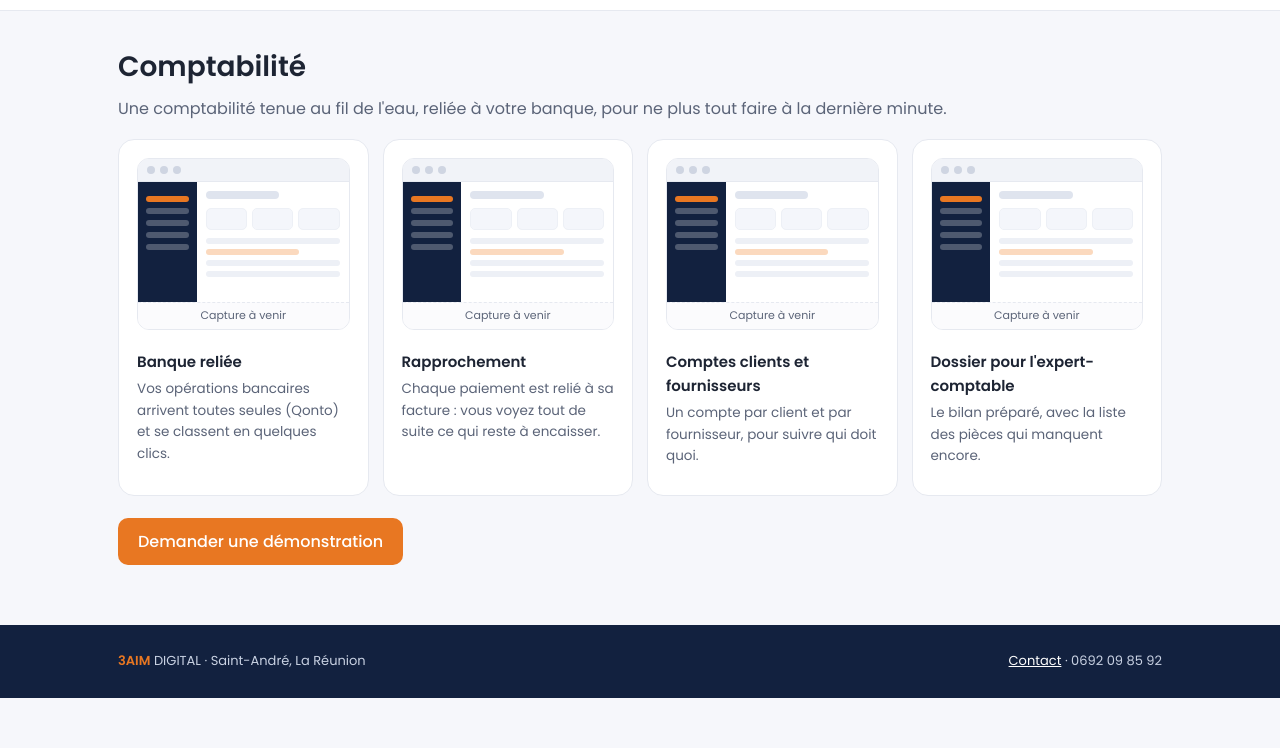
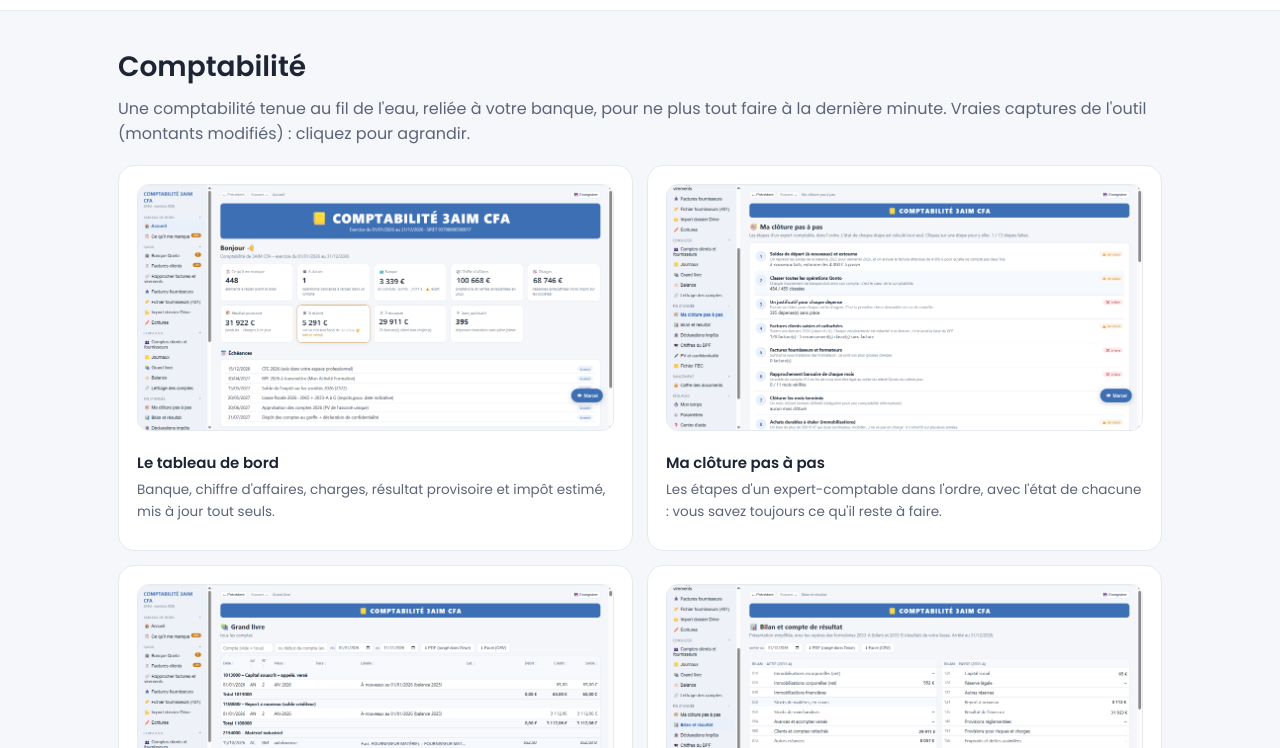
Before and after one commit to rachadmohamed974/3aim-digital, a plain HTML site: page index.html in a window 1280 px wide. Both pictures are taken after a click on the link "Comptabilité". Shown: the part 52-800 px from the top of the page. Drawn offline with Linux system fonts and the light colour scheme.

Commit message:
Add files via upload

```diff
--- a/index.html
+++ b/index.html
@@ -56,6 +56,7 @@ form input,form select,form textarea{font:inherit;padding:11px 12px;border:1px s
 .ok-box{background:#E8F7EE;border:1px solid #bfe5cc;color:#14532D;border-radius:12px;padding:14px;font-size:14px;display:none}
 footer{background:var(--navy);color:#C9D2E3;font-size:13px;padding:26px 0;margin-top:30px}footer a{color:#fff}
 .note{font-size:12.5px;color:var(--mut)}
+#g-formation,#g-compta,#g-registre{grid-template-columns:repeat(auto-fit,minmax(min(440px,100%),1fr))}
 </style>
 </head>
 <body>
@@ -96,7 +97,7 @@ footer{background:var(--navy);color:#C9D2E3;font-size:13px;padding:26px 0;margin
 <!-- ========== CENTRE DE FORMATION ========== -->
 <section id="formation">
   <h2>Gestion de centre de formation</h2>
-  <p class="sub">Tout le parcours, de la demande de devis au certificat de réalisation, avec les preuves Qualiopi rangées au fil de l'eau.</p>
+  <p class="sub">Tout le parcours, de la demande de devis au certificat de réalisation, avec les preuves Qualiopi rangées au fil de l'eau. Ce sont de vraies captures de l'outil (noms et montants modifiés) : cliquez sur une capture pour l'agrandir.</p>
   <div class="video"><div class="play">▶</div><div><b>Vidéo de démonstration</b><br>Créer une session, faire le devis et la facture en quelques clics (bientôt en ligne)</div></div>
   <h2 style="font-size:20px">Les écrans</h2>
   <div class="grid" id="g-formation"></div>
@@ -106,7 +107,7 @@ footer{background:var(--navy);color:#C9D2E3;font-size:13px;padding:26px 0;margin
 <!-- ========== COMPTA ========== -->
 <section id="compta">
   <h2>Comptabilité</h2>
-  <p class="sub">Une comptabilité tenue au fil de l'eau, reliée à votre banque, pour ne plus tout faire à la dernière minute.</p>
+  <p class="sub">Une comptabilité tenue au fil de l'eau, reliée à votre banque, pour ne plus tout faire à la dernière minute. Vraies captures de l'outil (montants modifiés) : cliquez pour agrandir.</p>
   <div class="grid" id="g-compta"></div>
   <div class="row" style="margin-top:22px"><a class="btn" href="#contact">Demander une démonstration</a></div>
 </section>
@@ -114,7 +115,7 @@ footer{background:var(--navy);color:#C9D2E3;font-size:13px;padding:26px 0;margin
 <!-- ========== REGISTRE ========== -->
 <section id="registre">
   <h2>Registre de sécurité</h2>
-  <p class="sub">Vos obligations de sécurité au même endroit : document unique, vérifications périodiques, rapports et rappels.</p>
+  <p class="sub">Vos obligations de sécurité au même endroit : document unique, vérifications périodiques, rapports et rappels. Vraies captures de l'outil (noms modifiés) : cliquez pour agrandir.</p>
   <div class="grid" id="g-registre"></div>
   <div class="row" style="margin-top:22px"><a class="btn" href="#contact">Demander une démonstration</a></div>
 </section>
@@ -174,29 +175,34 @@ var EMAIL_DEMANDES = "contact@3aim.fr"; // plus tard : digital@3aim.fr
 /* ====== écrans montrés (remplacer « img » par le nom de la capture quand elle est prête, ex. "captures/formation-gestion.png") ====== */
 var ECRANS = {
   formation: [
-    ["Gestion des sessions","Toutes vos sessions, inter-entreprises comprises : stagiaires, formateur, devis, facture et certificats sur une seule fiche."],
-    ["Devis et factures","Le devis se fait depuis la session, la facture reprend l'accord de l'OPCO, le reste à charge part à l'entreprise."],
-    ["Espace en ligne stagiaires","Chaque stagiaire signe ses émargements, répond aux questionnaires et retrouve ses documents."],
-    ["Espace formateur","Le formateur voit son planning et ses contrats, dépose ses supports : son journal se remplit tout seul."],
-    ["Espace collaborateur","Vos collaborateurs travaillent sur les dossiers qui les concernent, avec leurs propres accès."],
-    ["Gestion des espaces","Ouvrir un accès, voir qui s'est connecté, mettre un espace en maintenance : tout depuis une page."],
-    ["Qualiopi","Les 32 indicateurs, avec les preuves rangées automatiquement au fil des sessions. Prêt pour l'audit."],
-    ["Traçabilité","Tout ce qui a été émis, envoyé ou signé, filtrable par client, formation et stagiaire."]
+    ["Ma journée en un coup d'œil","L'accueil montre ce qui est à faire aujourd'hui, la semaine qui vient, les mails à traiter et les contrôles.","captures/accueil.png"],
+    ["Toutes mes formations","Chaque formation avec ses raccourcis : campus des stagiaires, espace formateur, Google Classroom, suivi.","captures/formations.png"],
+    ["Promotions et calendriers","Les parcours longs et l'apprentissage : dates, rythme, heures en centre et en entreprise, stagiaires inscrits.","captures/promotions.png"],
+    ["Stagiaires en parcours longs","Une fiche par stagiaire : financeur, documents envoyés et signés, avancement du dossier.","captures/stagiaires.png"],
+    ["Devis et factures","On dépose l'accord de prise en charge ou le devis : la facture et les certificats se remplissent tout seuls.","captures/facture.png"],
+    ["Catalogue des programmes","Vos fiches programme, titres professionnels et heures en entreprise exigées, rangés au même endroit.","captures/programmes.png"],
+    ["Formateurs","Vos formateurs, leurs contrats à faire, et les sessions qui attendent encore un formateur ou une salle.","captures/formateurs.png"],
+    ["OPCO et financeurs","Les adresses et plateformes de facturation de chaque financeur, reprises sur les factures.","captures/opco.png"],
+    ["Espaces en ligne","Stagiaires, formateurs, partenaires, donneurs d'ordre et collaborateurs ont chacun leur espace : vous voyez qui s'est connecté.","captures/espaces.png"],
+    ["Qualiopi","Les indicateurs avec leurs preuves rangées au fil des sessions, et le compte à rebours avant l'audit.","captures/qualiopi.png"],
+    ["Pilotage et rentabilité","Recettes, dépenses et marge par activité, par formation ou par session, avec ce qui reste à facturer.","captures/analytique.png"]
   ],
   compta: [
-    ["Banque reliée","Vos opérations bancaires arrivent toutes seules (Qonto) et se classent en quelques clics."],
-    ["Rapprochement","Chaque paiement est relié à sa facture : vous voyez tout de suite ce qui reste à encaisser."],
-    ["Comptes clients et fournisseurs","Un compte par client et par fournisseur, pour suivre qui doit quoi."],
-    ["Dossier pour l'expert-comptable","Le bilan préparé, avec la liste des pièces qui manquent encore."]
+    ["Le tableau de bord","Banque, chiffre d'affaires, charges, résultat provisoire et impôt estimé, mis à jour tout seuls.","captures/cpt-accueil.png"],
+    ["Ma clôture pas à pas","Les étapes d'un expert-comptable dans l'ordre, avec l'état de chacune : vous savez toujours ce qu'il reste à faire.","captures/cpt-cloture.png"],
+    ["Le grand livre","Toutes les écritures compte par compte, avec export PDF et Excel pour l'expert-comptable.","captures/cpt-grandlivre.png"],
+    ["Bilan et compte de résultat","Présentés avec les repères des formulaires de la liasse fiscale, et le contrôle actif = passif.","captures/cpt-bilan.png"],
+    ["Le temps passé","Combien de temps vous prend la compta, et sur quoi : de quoi savoir ce qu'il faut simplifier.","captures/cpt-temps.png"]
   ],
   registre: [
-    ["Document unique (DUERP)","Les risques de chaque unité de travail, les actions et leur suivi, mis à jour chaque année."],
-    ["Vérifications VGP","Les engins et appareils de levage, leurs contrôles et les rapports au même endroit."],
-    ["EPI antichute","Chaque équipement suivi, avec sa date de vérification et son rapport."],
-    ["Alertes d'échéance","Un rappel avant chaque contrôle à refaire : plus rien n'est oublié."]
+    ["Ma journée de contrôleur","Les engins en retard, les vérifications à planifier, les contrôles à terminer et les DUERP à faire signer.","captures/reg-accueil.png"],
+    ["Contrôles EPI antichute","Un contrôle = un client et une date : salariés contrôlés, résultats, statut d'envoi, rapport global.","captures/reg-epi.png"],
+    ["Fiche de vérification","Chaque équipement : marque, n° de série, date de fabrication, état et observations détaillées.","captures/reg-fiche.png"],
+    ["Rapport avec photos","Les photos de chaque équipement contrôlé, avec son état, directement dans le rapport PDF.","captures/reg-photos.png"],
+    ["Le registre de chaque client","Identification, document unique, levage, EPI, incendie, formations, observations : tout le registre de sécurité au même endroit.","captures/reg-client.png"]
   ]
 };
-function shot(cap,img){if(img)return '<div class="shot"><img src="'+img+'" alt="'+cap+'" style="width:100%;display:block"></div>';
+function shot(cap,img){if(img)return '<div class="shot"><img src="'+img+'" alt="'+cap+'" loading="lazy" data-zoom="1" title="Cliquer pour agrandir" style="width:100%;display:block;cursor:zoom-in"></div>';
   return '<div class="shot" aria-hidden="true"><div class="bar"><i></i><i></i><i></i></div><div class="in"><div class="side"><span class="o"></span><span></span><span></span><span></span><span></span></div><div class="main"><div class="t"></div><div class="k"><span></span><span></span><span></span></div><div class="l"></div><div class="l o"></div><div class="l"></div><div class="l"></div></div></div><div class="cap">Capture à venir</div></div>'}
 Object.keys(ECRANS).forEach(function(k){var g=document.getElementById("g-"+k);if(!g)return;
   g.innerHTML=ECRANS[k].map(function(e){return '<div class="card feat">'+shot(e[0],e[2])+'<h3>'+e[0]+'</h3><p>'+e[1]+'</p></div>'}).join("")});
@@ -223,6 +229,11 @@ document.getElementById("f").addEventListener("submit",function(e){e.preventDefa
   ok.innerHTML="Votre messagerie s'ouvre avec la demande prête : il ne reste qu'à l'envoyer. Si rien ne s'ouvre, écrivez à <b>"+EMAIL_DEMANDES+"</b> ou appelez le <b>0692 09 85 92</b>.";
   location.href="mailto:"+EMAIL_DEMANDES+"?subject="+encodeURIComponent(sujet)+"&body="+encodeURIComponent(corps)});
 document.querySelectorAll("#f input,#f textarea").forEach(function(i){i.addEventListener("input",function(){document.getElementById("err").textContent=""})});
+/* ====== capture en grand ====== */
+var zb=document.createElement("div");zb.id="zoom";zb.style.cssText="display:none;position:fixed;inset:0;background:rgba(10,15,30,.88);z-index:50;align-items:center;justify-content:center;padding:16px;cursor:zoom-out";
+zb.innerHTML='<img alt="" style="max-width:100%;max-height:100%;border-radius:10px;box-shadow:0 10px 40px rgba(0,0,0,.4)">';document.body.appendChild(zb);
+zb.addEventListener("click",function(){zb.style.display="none"});document.addEventListener("keydown",function(e){if(e.key==="Escape")zb.style.display="none"});
+document.addEventListener("click",function(e){var t=e.target;if(t&&t.dataset&&t.dataset.zoom){zb.querySelector("img").src=t.src;zb.querySelector("img").alt=t.alt;zb.style.display="flex"}});
 </script>
 </body>
 </html>
```
